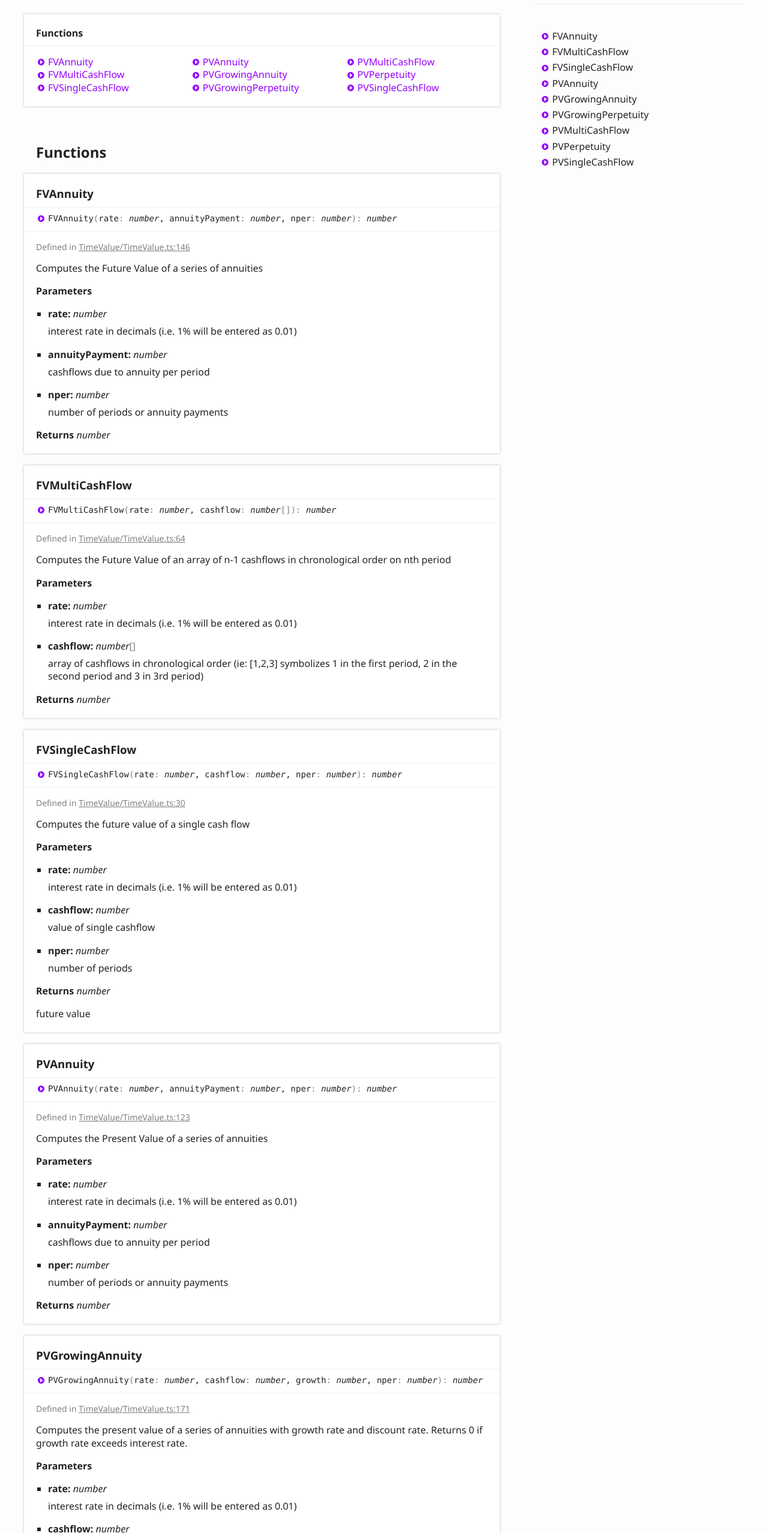
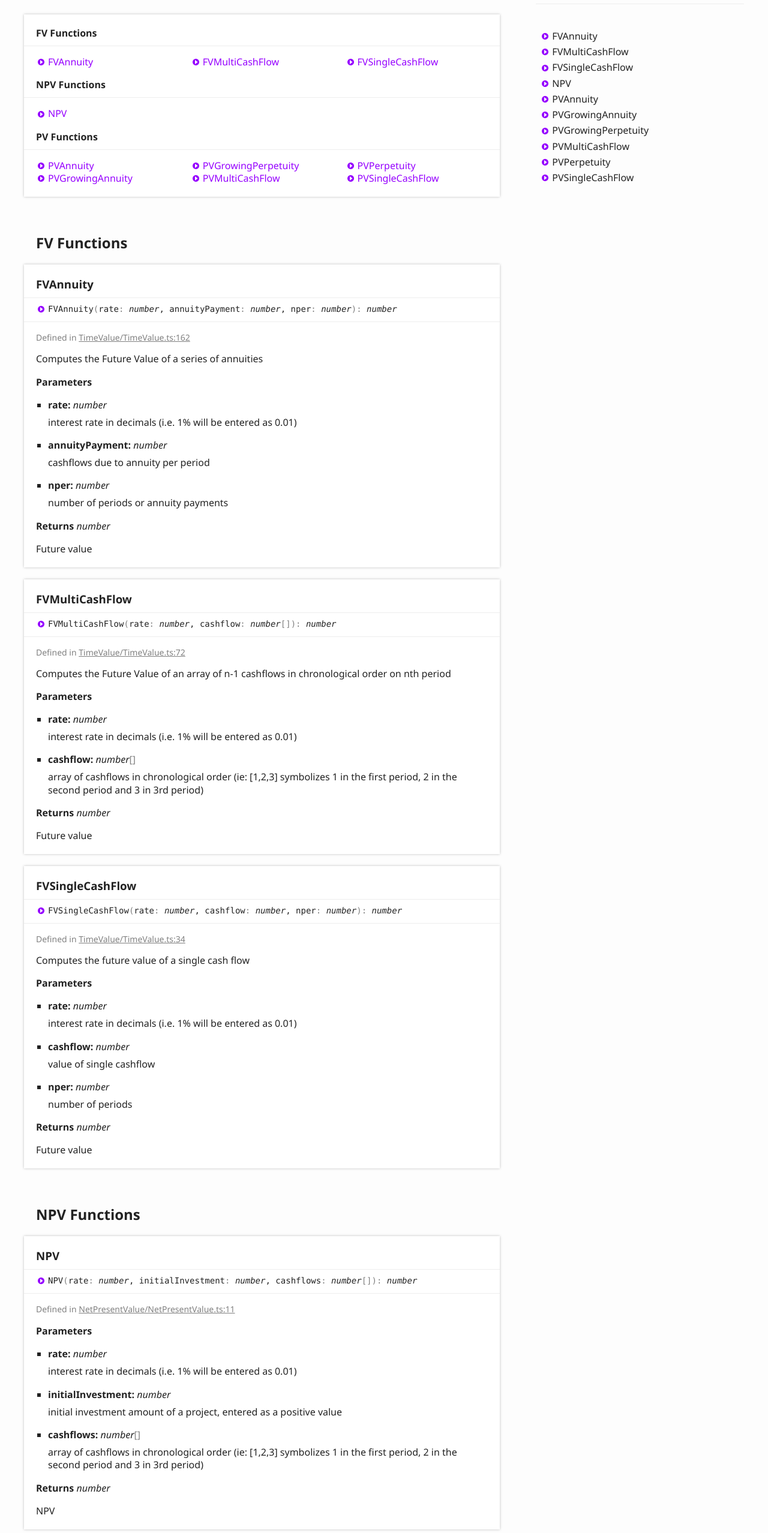
Before and after one commit to ticklepoke/finance-math, a website: page docs/index.html in a window 1280 px wide. Shown: the part 224-2780 px from the top of the page at 60% size. Drawn offline with Linux system fonts and the light colour scheme.

Commit message:
added categories

```diff
--- a/docs/assets/js/search.js
+++ b/docs/assets/js/search.js
@@ -1,3 +1,3 @@
 var typedoc = typedoc || {};
             typedoc.search = typedoc.search || {};
-            typedoc.search.data = {"kinds":{"64":"Function"},"rows":[{"id":0,"kind":64,"name":"PVSingleCashFlow","url":"index.html#pvsinglecashflow","classes":"tsd-kind-function"},{"id":1,"kind":64,"name":"FVSingleCashFlow","url":"index.html#fvsinglecashflow","classes":"tsd-kind-function"},{"id":2,"kind":64,"name":"PVMultiCashFlow","url":"index.html#pvmulticashflow","classes":"tsd-kind-function"},{"id":3,"kind":64,"name":"FVMultiCashFlow","url":"index.html#fvmulticashflow","classes":"tsd-kind-function"},{"id":4,"kind":64,"name":"PVPerpetuity","url":"index.html#pvperpetuity","classes":"tsd-kind-function"},{"id":5,"kind":64,"name":"PVGrowingPerpetuity","url":"index.html#pvgrowingperpetuity","classes":"tsd-kind-function"},{"id":6,"kind":64,"name":"PVAnnuity","url":"index.html#pvannuity","classes":"tsd-kind-function"},{"id":7,"kind":64,"name":"FVAnnuity","url":"index.html#fvannuity","classes":"tsd-kind-function"},{"id":8,"kind":64,"name":"PVGrowingAnnuity","url":"index.html#pvgrowingannuity","classes":"tsd-kind-function"}]};
+            typedoc.search.data = {"kinds":{"64":"Function"},"rows":[{"id":0,"kind":64,"name":"PVSingleCashFlow","url":"index.html#pvsinglecashflow","classes":"tsd-kind-function"},{"id":1,"kind":64,"name":"FVSingleCashFlow","url":"index.html#fvsinglecashflow","classes":"tsd-kind-function"},{"id":2,"kind":64,"name":"PVMultiCashFlow","url":"index.html#pvmulticashflow","classes":"tsd-kind-function"},{"id":3,"kind":64,"name":"FVMultiCashFlow","url":"index.html#fvmulticashflow","classes":"tsd-kind-function"},{"id":4,"kind":64,"name":"PVPerpetuity","url":"index.html#pvperpetuity","classes":"tsd-kind-function"},{"id":5,"kind":64,"name":"PVGrowingPerpetuity","url":"index.html#pvgrowingperpetuity","classes":"tsd-kind-function"},{"id":6,"kind":64,"name":"PVAnnuity","url":"index.html#pvannuity","classes":"tsd-kind-function"},{"id":7,"kind":64,"name":"FVAnnuity","url":"index.html#fvannuity","classes":"tsd-kind-function"},{"id":8,"kind":64,"name":"PVGrowingAnnuity","url":"index.html#pvgrowingannuity","classes":"tsd-kind-function"},{"id":9,"kind":64,"name":"NPV","url":"index.html#npv","classes":"tsd-kind-function"}]};
--- a/docs/index.html
+++ b/docs/index.html
@@ -68,11 +68,18 @@
 				<section class="tsd-panel tsd-index-panel">
 					<div class="tsd-index-content">
 						<section class="tsd-index-section ">
-							<h3>Functions</h3>
+							<h3>FV Functions</h3>
 							<ul class="tsd-index-list">
 								<li class="tsd-kind-function"><a href="index.html#fvannuity" class="tsd-kind-icon">FVAnnuity</a></li>
 								<li class="tsd-kind-function"><a href="index.html#fvmulticashflow" class="tsd-kind-icon">FVMulti<wbr>Cash<wbr>Flow</a></li>
 								<li class="tsd-kind-function"><a href="index.html#fvsinglecashflow" class="tsd-kind-icon">FVSingle<wbr>Cash<wbr>Flow</a></li>
+							</ul>
+							<h3>NPV Functions</h3>
+							<ul class="tsd-index-list">
+								<li class="tsd-kind-function"><a href="index.html#npv" class="tsd-kind-icon">NPV</a></li>
+							</ul>
+							<h3>PV Functions</h3>
+							<ul class="tsd-index-list">
 								<li class="tsd-kind-function"><a href="index.html#pvannuity" class="tsd-kind-icon">PVAnnuity</a></li>
 								<li class="tsd-kind-function"><a href="index.html#pvgrowingannuity" class="tsd-kind-icon">PVGrowing<wbr>Annuity</a></li>
 								<li class="tsd-kind-function"><a href="index.html#pvgrowingperpetuity" class="tsd-kind-icon">PVGrowing<wbr>Perpetuity</a></li>
@@ -85,7 +92,7 @@
 				</section>
 			</section>
 			<section class="tsd-panel-group tsd-member-group ">
-				<h2>Functions</h2>
+				<h2>FV Functions</h2>
 				<section class="tsd-panel tsd-member tsd-kind-function">
 					<a name="fvannuity" class="tsd-anchor"></a>
 					<h3>FVAnnuity</h3>
@@ -96,7 +103,7 @@
 						<li class="tsd-description">
 							<aside class="tsd-sources">
 								<ul>
-									<li>Defined in <a href="https://github.com/ticklepoke/finance-math/blob/536181d/src/TimeValue/TimeValue.ts#L146">TimeValue/TimeValue.ts:146</a></li>
+									<li>Defined in <a href="https://github.com/ticklepoke/finance-math/blob/fe95a1d/src/TimeValue/TimeValue.ts#L162">TimeValue/TimeValue.ts:162</a></li>
 								</ul>
 							</aside>
 							<div class="tsd-comment tsd-typography">
@@ -126,6 +133,7 @@
 								</li>
 							</ul>
 							<h4 class="tsd-returns-title">Returns <span class="tsd-signature-type">number</span></h4>
+							<p>Future value</p>
 						</li>
 					</ul>
 				</section>
@@ -139,7 +147,7 @@
 						<li class="tsd-description">
 							<aside class="tsd-sources">
 								<ul>
-									<li>Defined in <a href="https://github.com/ticklepoke/finance-math/blob/536181d/src/TimeValue/TimeValue.ts#L64">TimeValue/TimeValue.ts:64</a></li>
+									<li>Defined in <a href="https://github.com/ticklepoke/finance-math/blob/fe95a1d/src/TimeValue/TimeValue.ts#L72">TimeValue/TimeValue.ts:72</a></li>
 								</ul>
 							</aside>
 							<div class="tsd-comment tsd-typography">
@@ -163,6 +171,7 @@
 								</li>
 							</ul>
 							<h4 class="tsd-returns-title">Returns <span class="tsd-signature-type">number</span></h4>
+							<p>Future value</p>
 						</li>
 					</ul>
 				</section>
@@ -176,7 +185,7 @@
 						<li class="tsd-description">
 							<aside class="tsd-sources">
 								<ul>
-									<li>Defined in <a href="https://github.com/ticklepoke/finance-math/blob/536181d/src/TimeValue/TimeValue.ts#L30">TimeValue/TimeValue.ts:30</a></li>
+									<li>Defined in <a href="https://github.com/ticklepoke/finance-math/blob/fe95a1d/src/TimeValue/TimeValue.ts#L34">TimeValue/TimeValue.ts:34</a></li>
 								</ul>
 							</aside>
 							<div class="tsd-comment tsd-typography">
@@ -206,10 +215,57 @@
 								</li>
 							</ul>
 							<h4 class="tsd-returns-title">Returns <span class="tsd-signature-type">number</span></h4>
-							<p>future value</p>
+							<p>Future value</p>
 						</li>
 					</ul>
 				</section>
+			</section>
+			<section class="tsd-panel-group tsd-member-group ">
+				<h2>NPV Functions</h2>
+				<section class="tsd-panel tsd-member tsd-kind-function">
+					<a name="npv" class="tsd-anchor"></a>
+					<h3>NPV</h3>
+					<ul class="tsd-signatures tsd-kind-function">
+						<li class="tsd-signature tsd-kind-icon">NPV<span class="tsd-signature-symbol">(</span>rate<span class="tsd-signature-symbol">: </span><span class="tsd-signature-type">number</span>, initialInvestment<span class="tsd-signature-symbol">: </span><span class="tsd-signature-type">number</span>, cashflows<span class="tsd-signature-symbol">: </span><span class="tsd-signature-type">number</span><span class="tsd-signature-symbol">[]</span><span class="tsd-signature-symbol">)</span><span class="tsd-signature-symbol">: </span><span class="tsd-signature-type">number</span></li>
+					</ul>
+					<ul class="tsd-descriptions">
+						<li class="tsd-description">
+							<aside class="tsd-sources">
+								<ul>
+									<li>Defined in <a href="https://github.com/ticklepoke/finance-math/blob/fe95a1d/src/NetPresentValue/NetPresentValue.ts#L11">NetPresentValue/NetPresentValue.ts:11</a></li>
+								</ul>
+							</aside>
+							<div class="tsd-comment tsd-typography">
+							</div>
+							<h4 class="tsd-parameters-title">Parameters</h4>
+							<ul class="tsd-parameters">
+								<li>
+									<h5>rate: <span class="tsd-signature-type">number</span></h5>
+									<div class="tsd-comment tsd-typography">
+										<p>interest rate in decimals (i.e. 1% will be entered as 0.01)</p>
+									</div>
+								</li>
+								<li>
+									<h5>initialInvestment: <span class="tsd-signature-type">number</span></h5>
+									<div class="tsd-comment tsd-typography">
+										<p>initial investment amount of a project, entered as a positive value</p>
+									</div>
+								</li>
+								<li>
+									<h5>cashflows: <span class="tsd-signature-type">number</span><span class="tsd-signature-symbol">[]</span></h5>
+									<div class="tsd-comment tsd-typography">
+										<p>array of cashflows in chronological order (ie: [1,2,3] symbolizes 1 in the first period, 2 in the second period and 3 in 3rd period)</p>
+									</div>
+								</li>
+							</ul>
+							<h4 class="tsd-returns-title">Returns <span class="tsd-signature-type">number</span></h4>
+							<p>NPV</p>
+						</li>
+					</ul>
+				</section>
+			</section>
+			<section class="tsd-panel-group tsd-member-group ">
+				<h2>PV Functions</h2>
 				<section class="tsd-panel tsd-member tsd-kind-function">
 					<a name="pvannuity" class="tsd-anchor"></a>
 					<h3>PVAnnuity</h3>
@@ -220,7 +276,7 @@
 						<li class="tsd-description">
 							<aside class="tsd-sources">
 								<ul>
-									<li>Defined in <a href="https://github.com/ticklepoke/finance-math/blob/536181d/src/TimeValue/TimeValue.ts#L123">TimeValue/TimeValue.ts:123</a></li>
+									<li>Defined in <a href="https://github.com/ticklepoke/finance-math/blob/fe95a1d/src/TimeValue/TimeValue.ts#L137">TimeValue/TimeValue.ts:137</a></li>
 								</ul>
 							</aside>
 							<div class="tsd-comment tsd-typography">
@@ -250,6 +306,7 @@
 								</li>
 							</ul>
 							<h4 class="tsd-returns-title">Returns <span class="tsd-signature-type">number</span></h4>
+							<p>Present value</p>
 						</li>
 					</ul>
 				</section>
@@ -263,7 +320,7 @@
 						<li class="tsd-description">
 							<aside class="tsd-sources">
 								<ul>
-									<li>Defined in <a href="https://github.com/ticklepoke/finance-math/blob/536181d/src/TimeValue/TimeValue.ts#L171">TimeValue/TimeValue.ts:171</a></li>
+									<li>Defined in <a href="https://github.com/ticklepoke/finance-math/blob/fe95a1d/src/TimeValue/TimeValue.ts#L189">TimeValue/TimeValue.ts:189</a></li>
 								</ul>
 							</aside>
 							<div class="tsd-comment tsd-typography">
@@ -299,6 +356,7 @@
 								</li>
 							</ul>
 							<h4 class="tsd-returns-title">Returns <span class="tsd-signature-type">number</span></h4>
+							<p>Present value</p>
 						</li>
 					</ul>
 				</section>
@@ -312,7 +370,7 @@
 						<li class="tsd-description">
 							<aside class="tsd-sources">
 								<ul>
-									<li>Defined in <a href="https://github.com/ticklepoke/finance-math/blob/536181d/src/TimeValue/TimeValue.ts#L99">TimeValue/TimeValue.ts:99</a></li>
+									<li>Defined in <a href="https://github.com/ticklepoke/finance-math/blob/fe95a1d/src/TimeValue/TimeValue.ts#L111">TimeValue/TimeValue.ts:111</a></li>
 								</ul>
 							</aside>
 							<div class="tsd-comment tsd-typography">
@@ -342,6 +400,7 @@
 								</li>
 							</ul>
 							<h4 class="tsd-returns-title">Returns <span class="tsd-signature-type">number</span></h4>
+							<p>Present value</p>
 						</li>
 					</ul>
 				</section>
@@ -355,7 +414,7 @@
 						<li class="tsd-description">
 							<aside class="tsd-sources">
 								<ul>
-									<li>Defined in <a href="https://github.com/ticklepoke/finance-math/blob/536181d/src/TimeValue/TimeValue.ts#L48">TimeValue/TimeValue.ts:48</a></li>
+									<li>Defined in <a href="https://github.com/ticklepoke/finance-math/blob/fe95a1d/src/TimeValue/TimeValue.ts#L54">TimeValue/TimeValue.ts:54</a></li>
 								</ul>
 							</aside>
 							<div class="tsd-comment tsd-typography">
@@ -379,6 +438,7 @@
 								</li>
 							</ul>
 							<h4 class="tsd-returns-title">Returns <span class="tsd-signature-type">number</span></h4>
+							<p>Present value</p>
 						</li>
 					</ul>
 				</section>
@@ -392,7 +452,7 @@
 						<li class="tsd-description">
 							<aside class="tsd-sources">
 								<ul>
-									<li>Defined in <a href="https://github.com/ticklepoke/finance-math/blob/536181d/src/TimeValue/TimeValue.ts#L80">TimeValue/TimeValue.ts:80</a></li>
+									<li>Defined in <a href="https://github.com/ticklepoke/finance-math/blob/fe95a1d/src/TimeValue/TimeValue.ts#L90">TimeValue/TimeValue.ts:90</a></li>
 								</ul>
 							</aside>
 							<div class="tsd-comment tsd-typography">
@@ -416,6 +476,7 @@
 								</li>
 							</ul>
 							<h4 class="tsd-returns-title">Returns <span class="tsd-signature-type">number</span></h4>
+							<p>Present value</p>
 						</li>
 					</ul>
 				</section>
@@ -429,7 +490,7 @@
 						<li class="tsd-description">
 							<aside class="tsd-sources">
 								<ul>
-									<li>Defined in <a href="https://github.com/ticklepoke/finance-math/blob/536181d/src/TimeValue/TimeValue.ts#L8">TimeValue/TimeValue.ts:8</a></li>
+									<li>Defined in <a href="https://github.com/ticklepoke/finance-math/blob/fe95a1d/src/TimeValue/TimeValue.ts#L11">TimeValue/TimeValue.ts:11</a></li>
 								</ul>
 							</aside>
 							<div class="tsd-comment tsd-typography">
@@ -459,7 +520,7 @@
 								</li>
 							</ul>
 							<h4 class="tsd-returns-title">Returns <span class="tsd-signature-type">number</span></h4>
-							<p>present value</p>
+							<p>Present value</p>
 						</li>
 					</ul>
 				</section>
@@ -483,6 +544,9 @@
 					</li>
 					<li class=" tsd-kind-function">
 						<a href="index.html#fvsinglecashflow" class="tsd-kind-icon">FVSingle<wbr>Cash<wbr>Flow</a>
+					</li>
+					<li class=" tsd-kind-function">
+						<a href="index.html#npv" class="tsd-kind-icon">NPV</a>
 					</li>
 					<li class=" tsd-kind-function">
 						<a href="index.html#pvannuity" class="tsd-kind-icon">PVAnnuity</a>
--- a/src/NetPresentValue/NetPresentValue.ts
+++ b/src/NetPresentValue/NetPresentValue.ts
@@ -6,6 +6,7 @@ import { parseRate, parseDecimalPlaces } from '../utils/'
  * @param initialInvestment initial investment amount of a project, entered as a positive value
  * @param cashflows array of cashflows in chronological order (ie: [1,2,3] symbolizes 1 in the first period, 2 in the second period and 3 in 3rd period)
  * @returns NPV
+ * @category NPV
  */
 export function NPV (
   rate: number,
--- a/src/index.ts
+++ b/src/index.ts
@@ -1,3 +1,5 @@
 export * from './TimeValue'
 
 export * from './NetPresentValue'
+
+export * from './InternalRateReturn'
```
Also changed, not shown: src/TimeValue/TimeValue.ts (+9 -0 lines), src/InternalRateReturn/index.ts (added).
